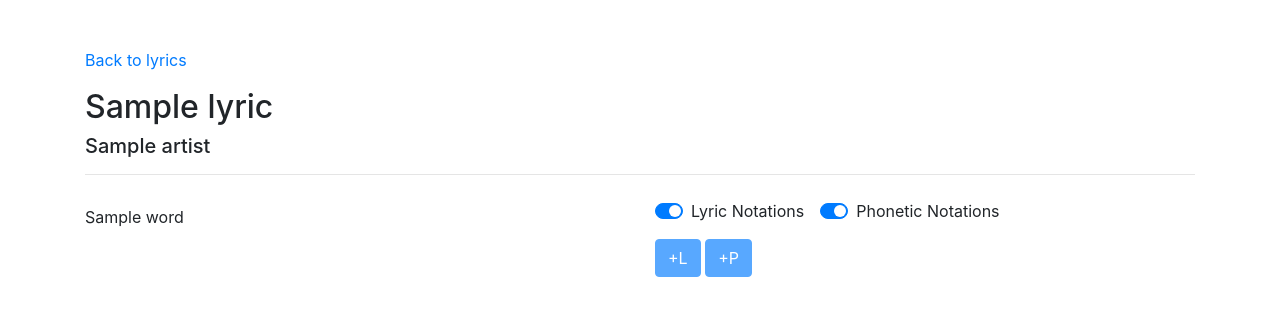
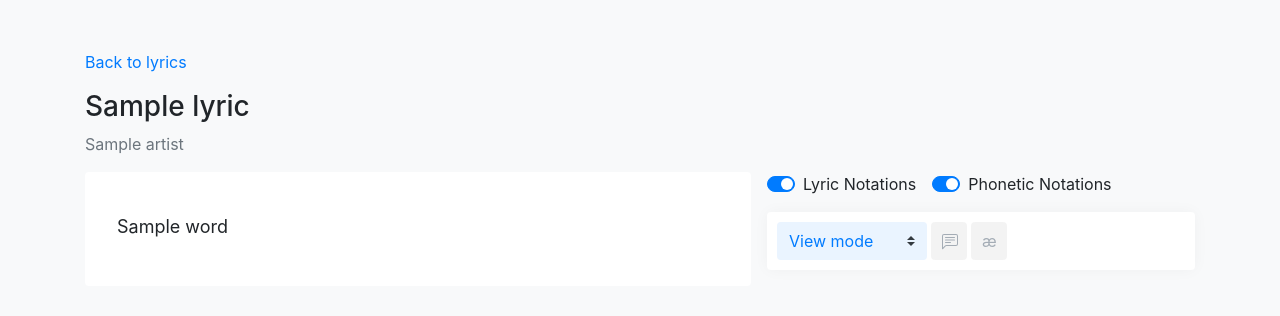
Before and after one commit to itshuien/lyrics-notation, a Django app: template lyrics/templates/lyrics/show.html in a window 1280 px wide. Shown: the top 316 px of the page. Run offline with Django 3.2, Linux system fonts and the light colour scheme; tables that the repository leaves empty hold one stand-in row (values such as "Sample post"); the template is opened without the code that fills it: values that come from a table or form of the project are taken from there, most other values are stand-ins (such as "Sample title", 1, 10 or a date in 2020); data that the repository does not hold is empty; style sheets or scripts are compiled from the project's sources; some libraries are stand-ins or nearby versions.

Commit message:
Modify UI design for lyric show page

```diff
--- a/lyrics/static/lyrics/styles/main.scss
+++ b/lyrics/static/lyrics/styles/main.scss
@@ -3,9 +3,71 @@
   src: url('../fonts/sofiapro-light.otf') format("opentype");
 }
 
+#lyric-page {
+  display: grid;
+  grid-template-columns: repeat(5, 1fr);
+  grid-template-areas:
+    "header header header header header"
+    "main main main sidebar sidebar";
+  margin: 50px 0px;
+
+  #header {
+    grid-area: header;
+    margin-bottom: 1rem;
+  }
+
+  #sidebar {
+    grid-area: sidebar;
+    margin-left: 1rem;
+  }
+
+  #lyric {
+    grid-area: main;
+    background-color: #ffffff;
+    padding: 2rem;
+    border-radius: .25rem;
+    font-size: 18px;
+  }
+}
+
+#notation-toolbar {
+  background: #ffffff;
+  padding: 10px;
+  border-radius: .25rem;
+  display: flex;
+  box-shadow: 0 0 15px 0 rgba(0, 0, 0, 0.04);
+
+  button {
+    color: #007bff;
+    background-color: #eaf4ff;
+    padding: 5px 10px;
+    width: 36px;
+
+    &:hover { color: #004fa3; }
+    &:focus { box-shadow: none; }
+    &:disabled {
+      color: #74818f;
+      background-color: #eeeeee;
+    }
+  }
+
+  select {
+    color: #007bff;
+    background-color: #eaf4ff;
+    border: none;
+    width: 150px;
+
+    &:hover { cursor: pointer; }
+  }
+}
+
+.card {
+  border: none;
+}
+
 .lyric-line {
   display: flex;
-  line-height: 2.3;
+  line-height: 2.5;
 }
 
 .lyric-word {
@@ -18,6 +80,7 @@
   }
 
   rt {
+    font-size: 12px;
     &:before { content: attr(data-rt); }
     &.phonetic-notation-hidden { display: none; }
   }
@@ -25,10 +88,10 @@
 
 .lyric-notation {
   display: flex;
-  background-color: #fff6b2;
+  background-color: #eaf4ff;
 
   &.lyric-notation-focus {
-    background-color: #ffed67;
+    background-color: #d1e7ff;
     cursor: pointer;
   }
 
@@ -51,3 +114,8 @@
     margin-top: 15px;
   }
 }
+
+.lyric-notation-card,
+.phonetic-notation-card {
+  box-shadow: 0 0 15px 0 rgba(0, 0, 0, 0.04);
+}
--- a/lyrics/templates/lyrics/show.html
+++ b/lyrics/templates/lyrics/show.html
@@ -19,14 +19,13 @@
 {% endblock %}
 
 {% block content %}
+<div id="lyric-page">
+  <div id="header">
     <a href="{% url 'lyrics:index' %}">Back to lyrics</a>
+    <h3 class="mt-3">{{ lyric.title }}</h3>
+    <div class="text-secondary">{{ lyric.artist }}</div>
+  </div>
 
-  <h2 class="mt-3">{{ lyric.title }}</h2>
-  <h5>{{ lyric.artist }}</h5>
-  <hr>
-
-  <div class="row my-4">
-    <div class="col">
   <div id="lyric">
     {% for line in tokenized_lyric_lines %}
       <div class="lyric-line" data-line-id="{{ forloop.counter0 }}">
@@ -41,9 +40,8 @@
       </div>
     {% endfor %}
   </div>
-    </div>
 
-    <div class="col">
+  <div id="sidebar">
     <div class="sticky-top" style="top: 20px;">
 
       <div class="d-flex mb-3">
@@ -58,8 +56,17 @@
       </div>
 
       <div id="notation-toolbar" class="mb-3">
-          <button id="lyric-notation-tool" type="button" class="btn btn-primary" disabled>+L</button>
-          <button id="phonetic-notation-tool" type="button" class="btn btn-primary" disabled>+P</button>
+        <select id="lyric-view-mode" class="custom-select">
+          <option value="edit">Edit mode</option>
+          <option value="view" selected>View mode</option>
+        </select>
+        <button id="lyric-notation-tool" type="button" class="btn ml-1" disabled>
+          <svg width="1em" height="1em" viewBox="0 0 16 16" class="bi bi-chat-left-text" fill="currentColor" xmlns="http://www.w3.org/2000/svg">
+            <path fill-rule="evenodd" d="M14 1H2a1 1 0 0 0-1 1v11.586l2-2A2 2 0 0 1 4.414 11H14a1 1 0 0 0 1-1V2a1 1 0 0 0-1-1zM2 0a2 2 0 0 0-2 2v12.793a.5.5 0 0 0 .854.353l2.853-2.853A1 1 0 0 1 4.414 12H14a2 2 0 0 0 2-2V2a2 2 0 0 0-2-2H2z"/>
+            <path fill-rule="evenodd" d="M3 3.5a.5.5 0 0 1 .5-.5h9a.5.5 0 0 1 0 1h-9a.5.5 0 0 1-.5-.5zM3 6a.5.5 0 0 1 .5-.5h9a.5.5 0 0 1 0 1h-9A.5.5 0 0 1 3 6zm0 2.5a.5.5 0 0 1 .5-.5h5a.5.5 0 0 1 0 1h-5a.5.5 0 0 1-.5-.5z"/>
+          </svg>
+        </button>
+        <button id="phonetic-notation-tool" type="button" class="btn ml-1" disabled>æ</button>
       </div>
 
       {% for lyric_notation in lyric.lyricnotation_set.all %}
--- a/templates/index.html
+++ b/templates/index.html
@@ -8,18 +8,18 @@
   <meta name="viewport" content="width=device-width, initial-scale=1.0">
   <title>Lyrics Notation</title>
 
-  {% compress css %}
-    <link rel="stylesheet" type="text/x-scss" href="{% static 'lyrics/styles/main.scss' %}">
-  {% endcompress %}
-
   {% block script %}
   {% endblock %}
 
   <link rel="stylesheet" href="https://cdn.jsdelivr.net/npm/bootstrap@4.5.3/dist/css/bootstrap.min.css" integrity="sha384-TX8t27EcRE3e/ihU7zmQxVncDAy5uIKz4rEkgIXeMed4M0jlfIDPvg6uqKI2xXr2" crossorigin="anonymous">
   <script src="https://code.jquery.com/jquery-3.5.1.slim.min.js" integrity="sha384-DfXdz2htPH0lsSSs5nCTpuj/zy4C+OGpamoFVy38MVBnE+IbbVYUew+OrCXaRkfj" crossorigin="anonymous"></script>
   <script src="https://cdn.jsdelivr.net/npm/bootstrap@4.5.3/dist/js/bootstrap.bundle.min.js" integrity="sha384-ho+j7jyWK8fNQe+A12Hb8AhRq26LrZ/JpcUGGOn+Y7RsweNrtN/tE3MoK7ZeZDyx" crossorigin="anonymous"></script>
+
+  {% compress css %}
+    <link rel="stylesheet" type="text/x-scss" href="{% static 'lyrics/styles/main.scss' %}">
+  {% endcompress %}
 </head>
-<body>
+<body class="bg-light">
   <div class="container mt-5">
     {% block content %}
     {% endblock %}
```
Lines whose indentation alone changed are shown as unchanged.
